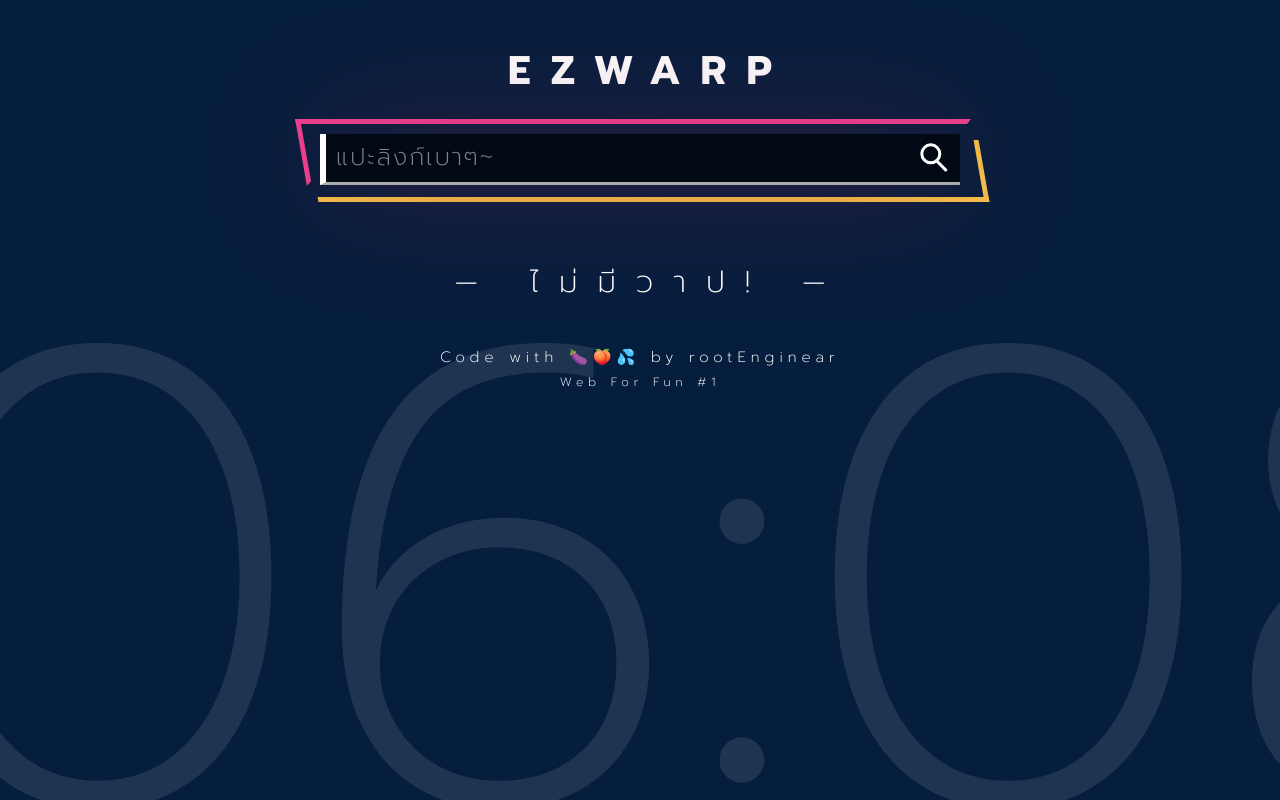
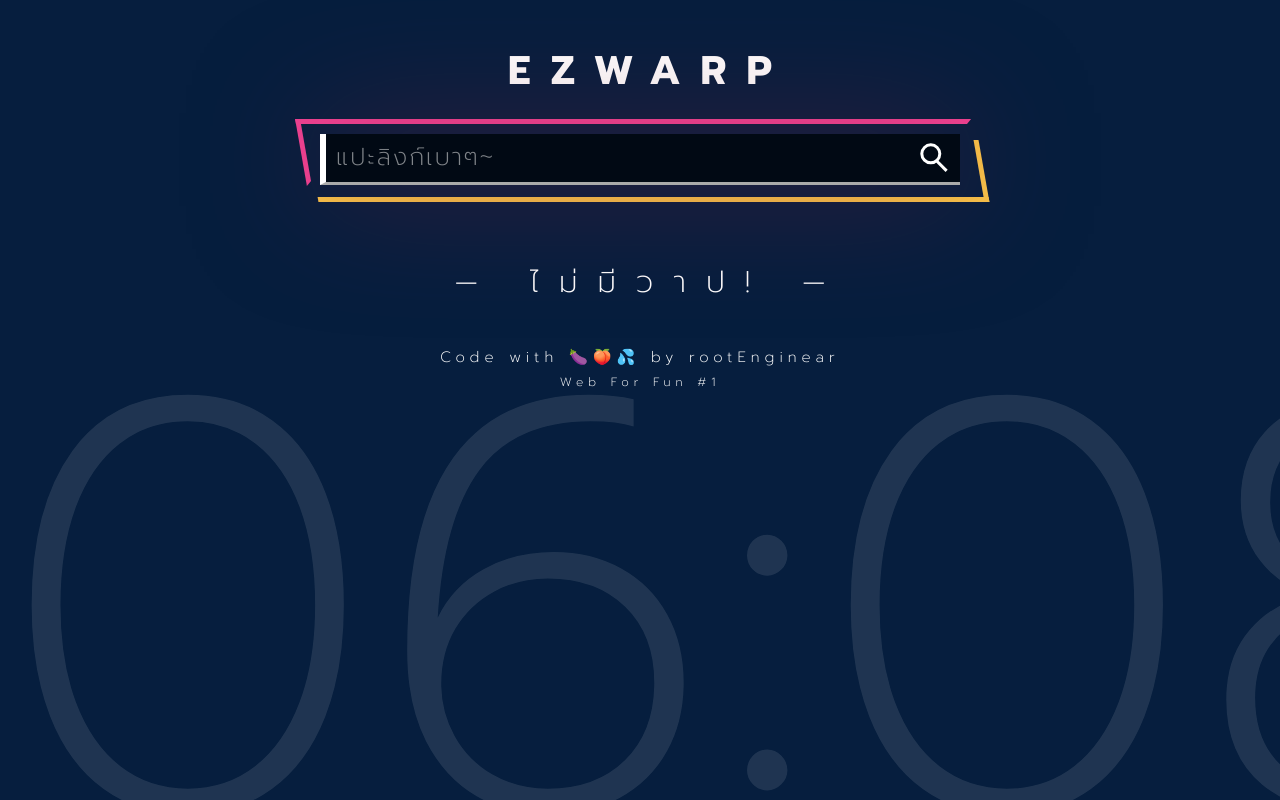
Before and after one commit to rootEnginear/ezwarp, a Svelte app: page / in a window 1280 px wide. Built offline with nearby package versions, Linux system fonts and the light colour scheme.

Commit message:
Quick clock fix

```diff
--- a/src/assets/global.scss
+++ b/src/assets/global.scss
@@ -41,16 +41,17 @@ h2 {
 
 .time {
   z-index: -1;
+  width: 100vw;
   user-select: none;
-  transform: translate(-5%, 0);
+  text-align: center;
   position: fixed;
   opacity: 0.1;
-  line-height: 50vw;
-  left: -2vw;
+  line-height: 45vw;
+  left: 0;
   font-weight: 200;
-  font-size: 50vw;
+  font-size: 45vw;
   color: white;
-  bottom: -8.3vw;
+  bottom: -8vw;
 }
 
 .field {
```
Also changed, not shown: public/global.css, 1 other file (tests, documents, lock files or other folders).
